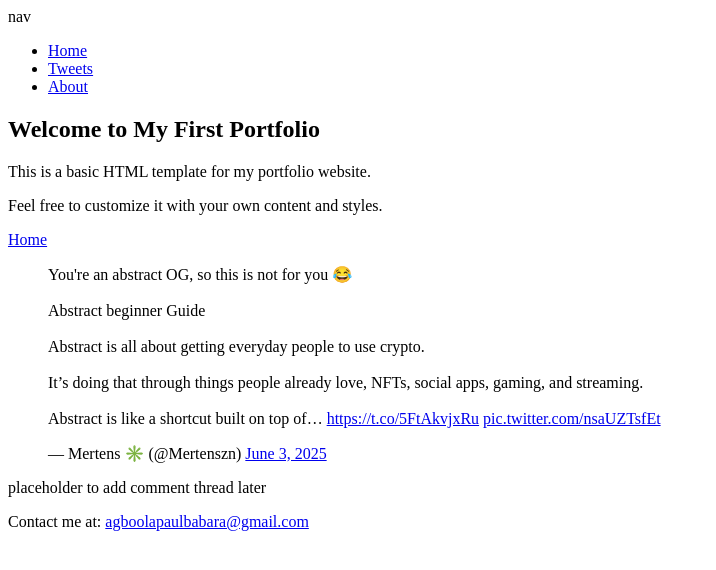
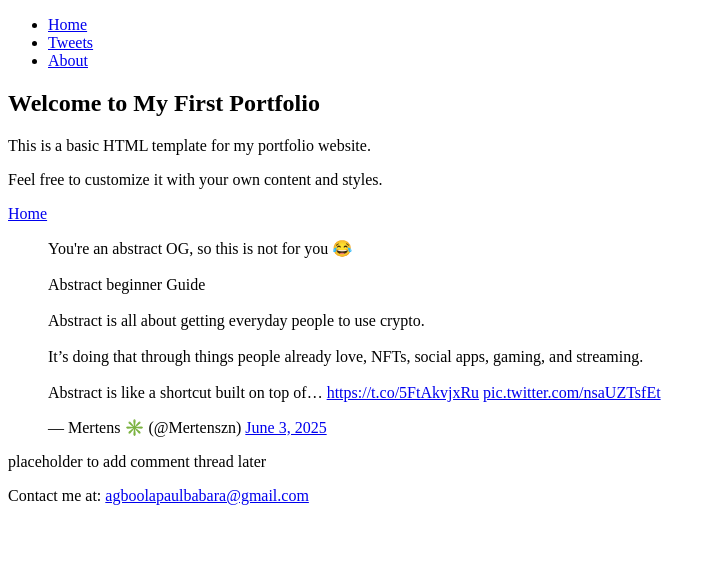
Before and after one commit to Mertenszzn/My_First_Portfolio, a plain HTML site: page html_basic/tweets.html in a window 1280 px wide. Shown: the whole page, without its empty margins (0-716 px from the left). Drawn offline with Linux system fonts and the light colour scheme.

Commit message:
Fix missing opening tag for nav element in tweets.html

```diff
--- a/html_basic/tweets.html
+++ b/html_basic/tweets.html
@@ -8,7 +8,7 @@
 <body>
     <header>
 
-       nav
+       <nav>
 
             <ul>
                 <li><a href="index.html">Home</a></li>
```
